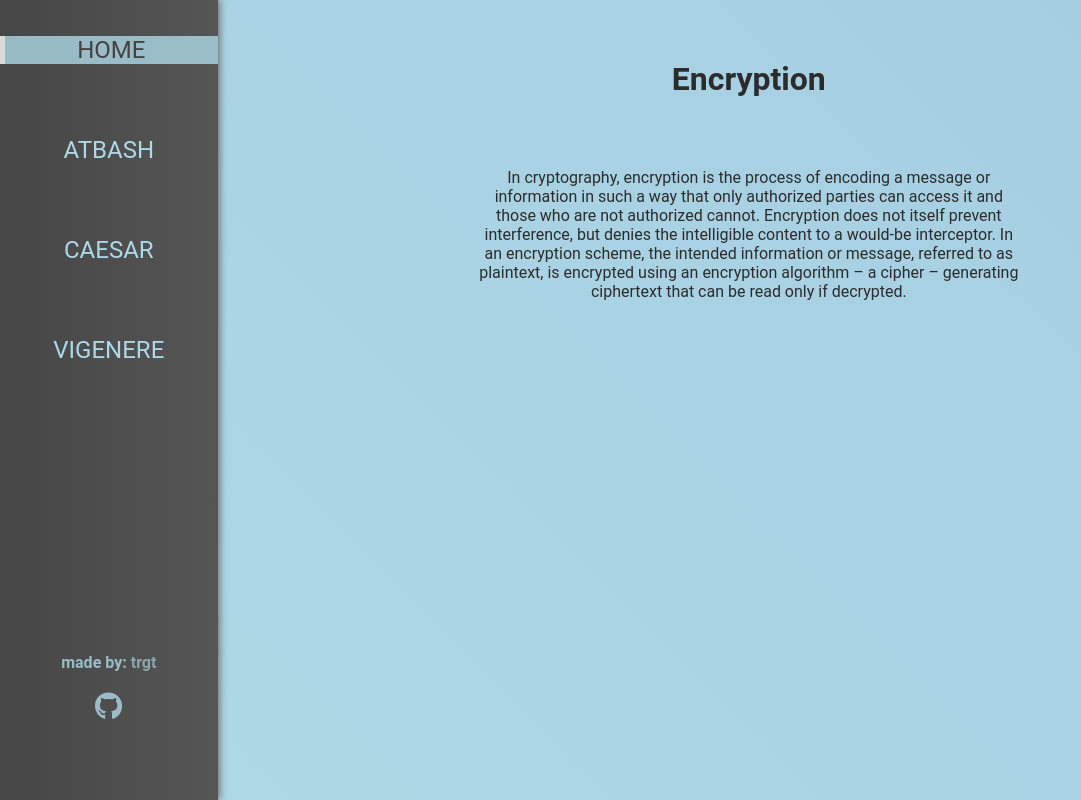
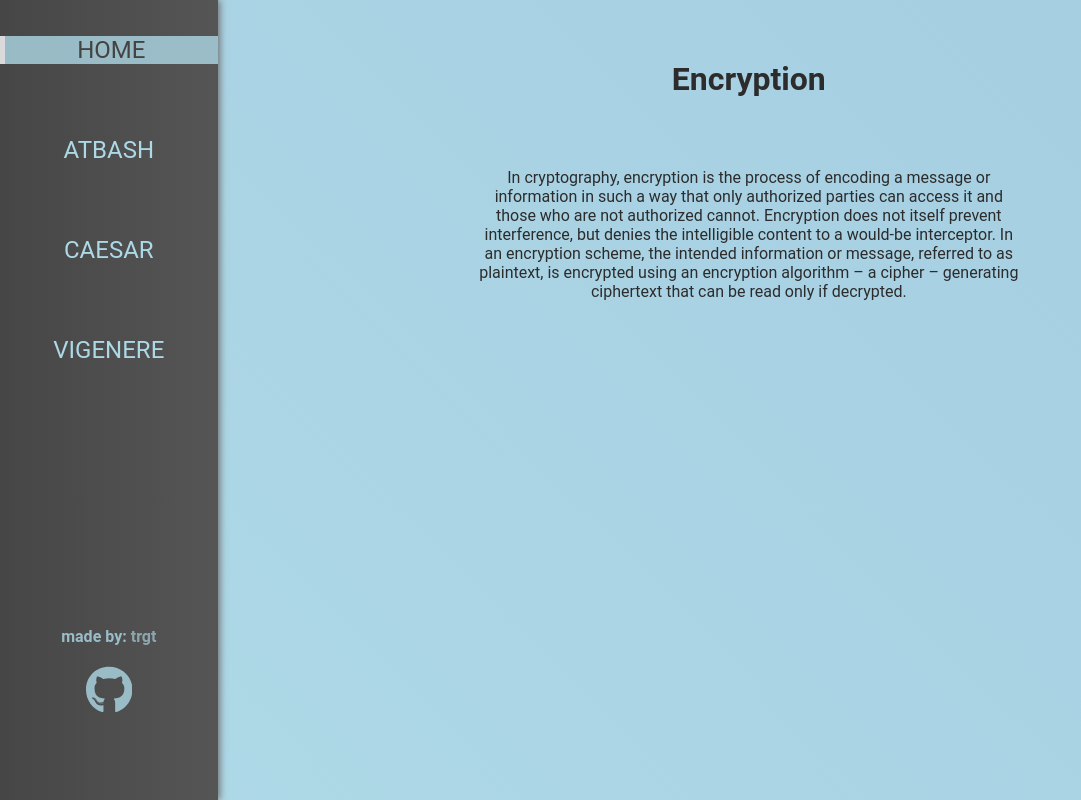
Before and after one commit to Barbierst/encrypt, a Vue app: page / in a window 1280 px wide. Shown: the whole page, without its empty margins (0-1081 px from the left). Built offline with nearby package versions, Linux system fonts and the light colour scheme.

Commit message:
fixed github logo bug

```diff
--- a/src/App.vue
+++ b/src/App.vue
@@ -118,7 +118,7 @@ h1 {
 }
 
 svg {
-    height: 100%;
+    height: 6vh;
     width: auto;
 }
 
```
Also changed, not shown: 1 other file (tests, documents, lock files or other folders).
